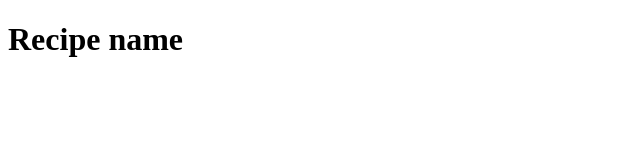
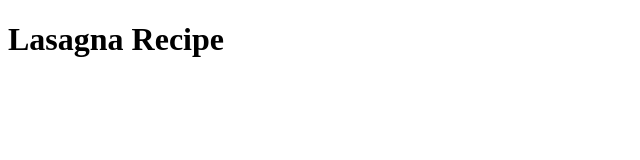
Before and after one commit to hachuochuoli/odin-recipes, a plain HTML site: page recipes/lasagna.html in a window 1280 px wide. Shown: the whole page, without its empty margins (0-640 px from the left). Drawn offline with Linux system fonts and the light colour scheme.

Commit message:
Second attempt to incorporate changes to both files in Git Commit

```diff
--- a/recipes/lasagna.html
+++ b/recipes/lasagna.html
@@ -6,6 +6,6 @@
     <title>Document</title>
 </head>
 <body>
-    <h1>Recipe name</h1>
+    <h1>Lasagna Recipe</h1>
 </body>
 </html>
```
Also changed, not shown: index.html (+1 -0 lines).
